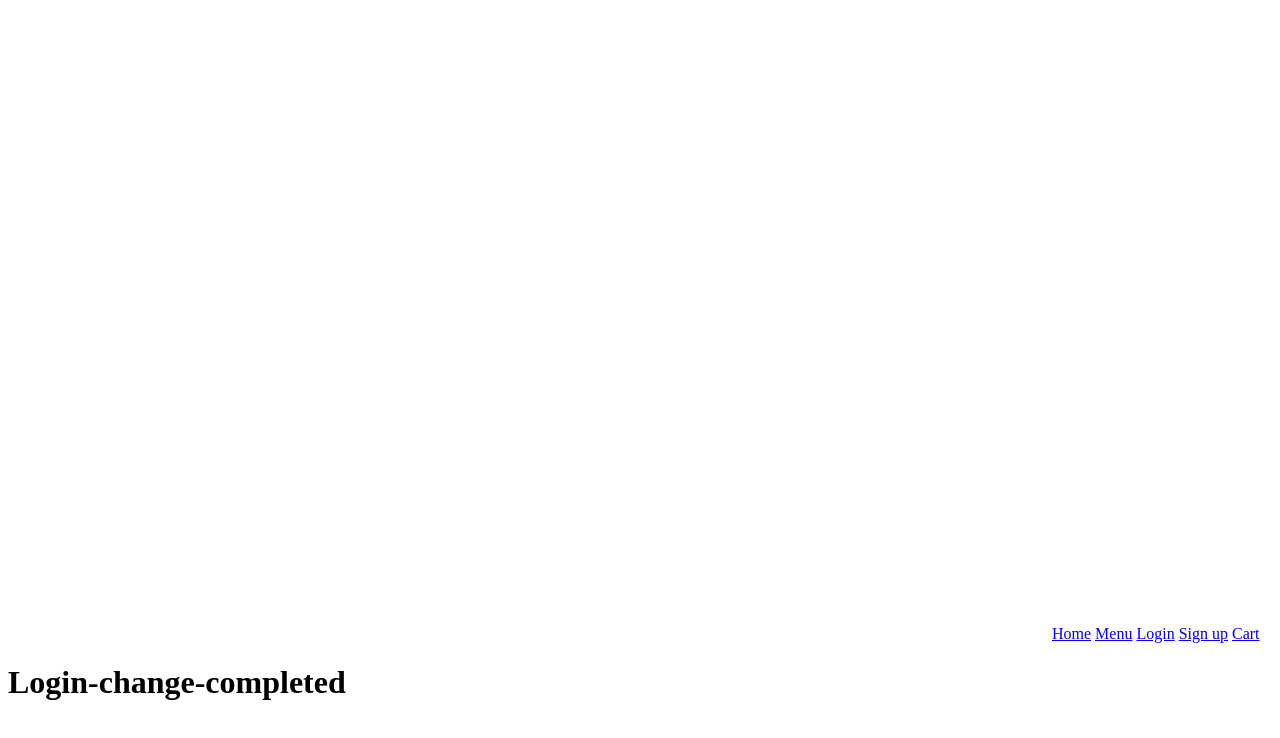
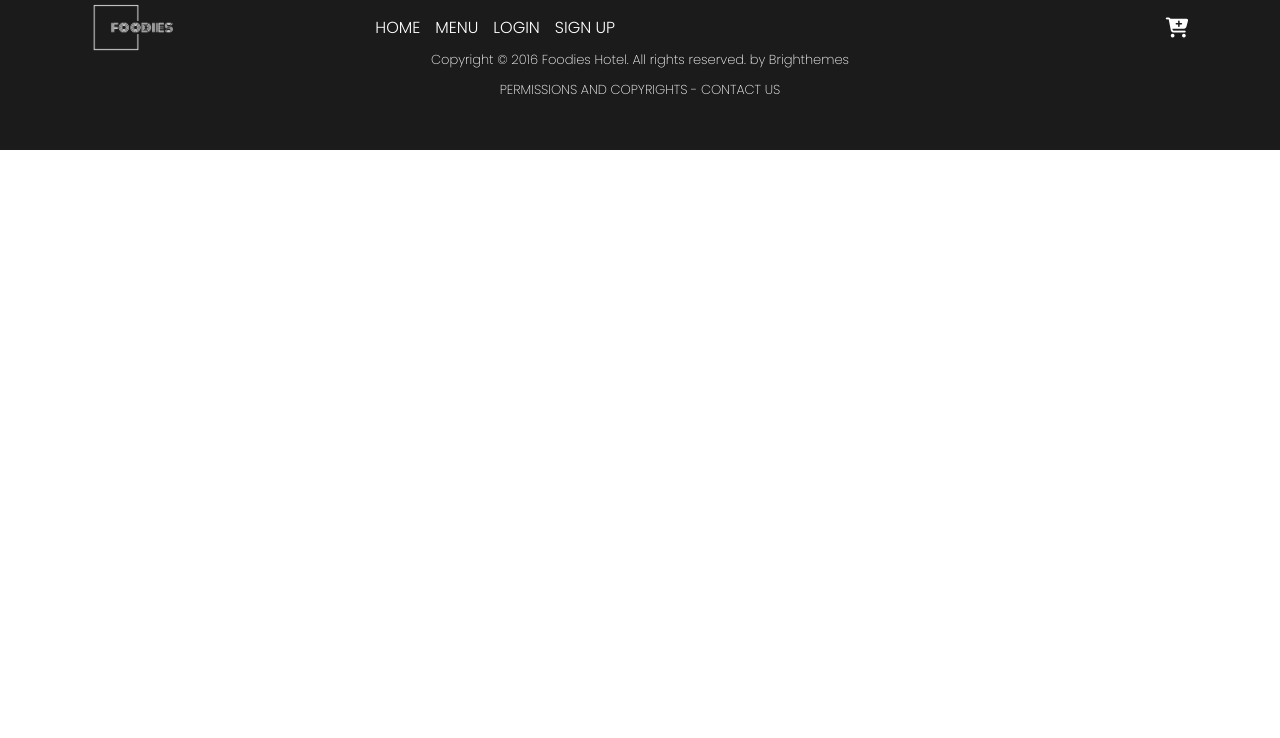
Before and after one commit to AliyanChanegaon/Food-Website, a plain HTML site: page src/pages/login.html in a window 1280 px wide. Drawn offline with nearby package versions, Linux system fonts and the light colour scheme.

Commit message:
Navbar and Footer added to all pages

```diff
--- a/src/pages/login.html
+++ b/src/pages/login.html
@@ -4,27 +4,17 @@
     <meta charset="UTF-8">
     <meta http-equiv="X-UA-Compatible" content="IE=edge">
     <meta name="viewport" content="width=device-width, initial-scale=1.0">
-    <title>Document</title>
-
+    <title>Login</title>
     <link rel="stylesheet" href="../style/navbar.css">
     <link rel="stylesheet" href="../style/footer.css">
-</head>
-<body>
+  </head>
+  <body>
+    <div class="navbar" id="navBar"></div>
 
+    <!--  Your content  -->
 
-
-    <nav>
-             <ul>
-                <img src="../img/logo.png" alt="">
-                <a href="./Home.html">Home</a>
-                <a href="./Menu.html">Menu</a>
-                <a href="./login.html">Login</a>
-                <a href="./sign-up.html">Sign up</a>
-                <a href="./cart.html">Cart</a>
-            </ul>
-    </nav>
-
-    <h1>Login-change-completed</h1>
-
-</body>
+    <section id="Footer"></section>
+  </body>
 </html>
+<script src="../script/navbar.js"></script>
+<script src="../script/login.js" type="module"></script>
--- a/src/script/login.js
+++ b/src/script/login.js
@@ -1 +1,5 @@
-console.log("login");
+import { footer, navbar } from "../components/common.js";
+
+document.querySelector("#Footer").innerHTML = footer();
+
+document.querySelector("#navBar").innerHTML = navbar();
--- a/src/script/sign-up.js
+++ b/src/script/sign-up.js
@@ -1 +1,5 @@
-console.log("Sign up");
+import { footer, navbar } from "../components/common.js";
+
+document.querySelector("#Footer").innerHTML = footer();
+
+document.querySelector("#navBar").innerHTML = navbar();
--- a/src/style/navbar.css
+++ b/src/style/navbar.css
@@ -1,3 +1,19 @@
+
+@import url("https://cdnjs.cloudflare.com/ajax/libs/font-awesome/6.4.0/css/all.min.css");
+
+@import url('https://fonts.googleapis.com/css2?family=Lobster&family=Poppins:ital,wght@0,200;0,300;0,400;0,500;1,700&family=Tangerine:wght@400;700&display=swap');
+
+@import url("https://cdnjs.cloudflare.com/ajax/libs/animate.css/4.1.1/animate.min.css");
+
+
+* {
+  padding: 0;
+  margin: 0;
+  font-family: "Poppins", sans-serif;
+}
+
+
+
 :root {
     --main-bg-color: #fff;
     --second-color: #f0aa08;
```
Also changed, not shown: src/pages/Menu.html (+13 -19 lines), src/pages/cart.html (+9 -17 lines), src/pages/sign-up.html (+9 -16 lines), src/script/cart.js (renamed from src/script/home.js).
